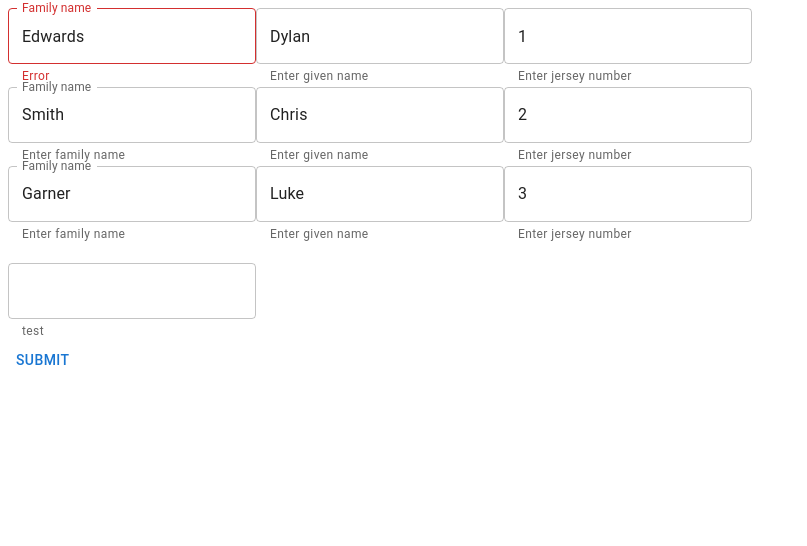
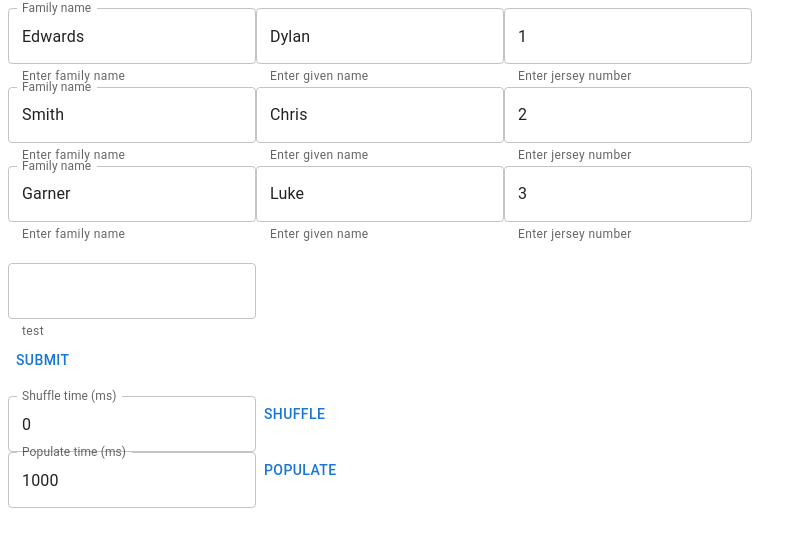
Before and after one commit to kaizhilam/form-react, a React (Create React App) app: page / in a window 1280 px wide. Shown: the top 546 px of the page, without its empty margins (0-807 px from the left). Built offline with nearby package versions, Linux system fonts and the light colour scheme.

Commit message:
Convert modified form data to useReducer

```diff
--- a/src/App.tsx
+++ b/src/App.tsx
@@ -1,7 +1,8 @@
-import React, { useState, useEffect } from "react";
+import React, { useState } from "react";
 import { Form, FormItem } from "./components";
 import { Regex } from "./utils/regex";
 import { Button, TextField } from "@mui/material";
+import { merge, set } from "lodash";
 
 function shuffle(array: any[]) {
   let currentIndex = array.length,
@@ -18,6 +19,8 @@ function shuffle(array: any[]) {
 }
 
 function App() {
+  const [shuffleTime, setShuffleTime] = useState<number>(0);
+  const [populateTime, setPopulateTime] = useState<number>(1000);
   const [data, setData] = useState({
     homeTeamPlayerData: [
       {
@@ -48,30 +51,24 @@ function App() {
     awayTeamPlayerData: [],
   });
 
-  // useEffect(() => {
-  //   const interval = setInterval(() => {
-  //     const newArr = shuffle(data.homeTeamPlayerData);
-  //     setData((prev) => ({ ...prev, homeTeamPlayerData: newArr }));
-  //   }, 3000);
-  //   return () => clearInterval(interval);
-  // }, []);
-
   const name = "homeTeamPlayerData";
 
   return (
     <div className="App">
       <Form
         data={data}
-        onSubmit={({ isValid, formData, modifiedFormData }) => {
+        onSubmit={({
+          isValid,
+          formData,
+          modifiedFormData,
+          clearModifiedFormData,
+        }) => {
           console.log(modifiedFormData);
+          console.log(formData);
           console.log("isValid: ", isValid);
-          const timer = () => {
-            setTimeout(() => {
-              const newArr = shuffle(data.homeTeamPlayerData);
-              setData((prev) => ({ ...prev, homeTeamPlayerData: newArr }));
-            }, 1000);
-          };
-          timer();
+          if (isValid) {
+            clearModifiedFormData();
+          }
         }}
       >
         {({ submit }) => (
@@ -94,8 +91,12 @@ function App() {
                     groupId={player.uid}
                     validations={[
                       {
-                        message: "Error",
+                        message: "Error Edwards",
                         expression: (data) => data === "Edwards",
+                      },
+                      {
+                        message: "ErrorAAA",
+                        expression: (data) => data === "aaa",
                       },
                     ]}
                   >
@@ -104,8 +105,12 @@ function App() {
                         <TextField
                           {...props}
                           onBlur={(e) => {
-                            setFormValue(`${name}.${index}.test`, 99, player.uid);
-                            setFieldValue(e.target.value)
+                            setFormValue(
+                              `${name}.${index}.test`,
+                              99,
+                              player.uid
+                            );
+                            setFieldValue(e.target.value);
                           }}
                         />
                       );
@@ -117,8 +122,20 @@ function App() {
                     helperText="Enter given name"
                     groupId={player.uid}
                   >
-                    {(props) => {
-                      return <TextField {...props} />;
+                    {(props, { setFormValue }) => {
+                      return (
+                        <TextField
+                          {...props}
+                          onBlur={(e) => {
+                            props.onBlur(e);
+                            setFormValue(
+                              `${name}.${index}.familyName`,
+                              "aaa",
+                              player.uid
+                            );
+                          }}
+                        />
+                      );
                     }}
                   </FormItem>
                   <FormItem
@@ -127,8 +144,20 @@ function App() {
                     helperText="Enter jersey number"
                     groupId={player.uid}
                   >
-                    {(props) => {
-                      return <TextField {...props} />;
+                    {(props, { setFormValue }) => {
+                      return (
+                        <TextField
+                          {...props}
+                          onBlur={(e) => {
+                            props.onBlur(e);
+                            setFormValue(
+                              `${name}.${index}.familyName`,
+                              "no error",
+                              player.uid
+                            );
+                          }}
+                        />
+                      );
                     }}
                   </FormItem>
                   <br />
@@ -150,6 +179,58 @@ function App() {
           </>
         )}
       </Form>
+      <br />
+      <TextField
+        label="Shuffle time (ms)"
+        onChange={(e) => {
+          const number = parseInt(e.target.value);
+          if (!Number.isNaN(number)) {
+            setShuffleTime(number);
+          }
+        }}
+        value={shuffleTime}
+      />
+      <Button
+        onClick={(e) => {
+          const timer = () => {
+            setTimeout(() => {
+              const newArr = shuffle(data.homeTeamPlayerData);
+              setData((prev) => ({ ...prev, homeTeamPlayerData: newArr }));
+              console.log("shuffled");
+            }, shuffleTime);
+          };
+          timer();
+        }}
+      >
+        Shuffle
+      </Button>
+      <br />
+      <TextField
+        label="Populate time (ms)"
+        onChange={(e) => {
+          const number = parseInt(e.target.value);
+          if (!Number.isNaN(number)) {
+            setPopulateTime(number);
+          }
+        }}
+        value={populateTime}
+      />
+      <Button
+        onClick={(e) => {
+          const timer = () => {
+            setTimeout(() => {
+              const toMerge = {};
+              set(toMerge, `${name}.${0}.familyName`, "test");
+              const newData = merge({}, data, toMerge);
+              setData(newData);
+              console.log("populated");
+            }, populateTime);
+          };
+          timer();
+        }}
+      >
+        Populate
+      </Button>
     </div>
   );
 }
--- a/src/components/Form/index.tsx
+++ b/src/components/Form/index.tsx
@@ -4,13 +4,11 @@ import React, {
   useRef,
   useMemo,
   useEffect,
+  useReducer,
 } from "react";
-import set from "lodash/set";
-import merge from "lodash/merge";
 import mergeWith from "lodash/mergeWith";
 import get from "lodash/get";
-import isEmpty from "lodash/isEmpty";
-import { mergeFunction } from "./utils";
+import { mergeFunction, reducerFunction } from "./utils";
 
 export type PrimitiveValue =
   | string
@@ -21,18 +19,19 @@ export type PrimitiveValue =
   | symbol
   | null;
 
-interface IKeyValuePair {
+export interface IKeyValuePair {
   [name: string]: PrimitiveValue;
 }
 
-interface IKeyValuePairString {
+export interface IKeyValuePairString {
   [key: string]: string;
 }
 
 interface IFormAction {
+  formData: IKeyValuePair;
+  isValid: boolean;
+  modifiedFormData: IKeyValuePair;
   submit: () => void;
-  isValid: boolean;
-  formData: IKeyValuePair;
 }
 
 interface IForm {
@@ -42,8 +41,8 @@ interface IForm {
     | ((formAction: IFormAction) => JSX.Element[]);
   data?: { [name: string]: any };
   onSubmit?: (props: {
+    formData: IKeyValuePair;
     isValid?: boolean;
-    formData: IKeyValuePair;
     modifiedFormData: IKeyValuePair;
     clearModifiedFormData: () => void;
   }) => void;
@@ -73,27 +72,30 @@ interface IFormContext {
   ) => string | undefined;
 }
 
+export enum ReducerAction {
+  CLEAR = "CLEAR",
+  SET = "SET",
+  SET_WITH_GROUP_ID = "SET_WITH_GROUP_ID",
+}
+
+interface IReducerPayload {
+  groupId?: string;
+  name: string;
+  value: PrimitiveValue;
+}
+
+export interface IReducerAction {
+  payload: IReducerPayload;
+  type: ReducerAction;
+}
+
 export const FormContext = createContext<IFormContext>({} as IFormContext);
 
 export function Form(props: IForm) {
   const { arrayMergeKeys, children, data = undefined, onSubmit } = props;
-
-  const [modifiedFormData, setModifiedFormData] = useState<IKeyValuePair>({});
-  const formData = useMemo(
-    () => mergeWith({}, data, modifiedFormData, mergeFunction(arrayMergeKeys)),
-    [modifiedFormData, data]
-  );
   // useEffect(() => {
   //   console.log("streamData", data);
   // }, [data]);
-
-  // useEffect(() => {
-  //   console.log("modifiedFormData", modifiedFormData);
-  // }, [modifiedFormData]);
-
-  // useEffect(() => {
-  //   console.log("formData", formData);
-  // }, [formData]);
 
   const [formValidations, setFormValidations] = useState<{
     [key: string]: IFormValidation[];
@@ -114,19 +116,30 @@ export function Form(props: IForm) {
 
   const [isValid, setIsValid] = useState<boolean>(false);
 
+  const [modifiedFormData, dispatch] = useReducer(
+    reducerFunction(data, groupIds),
+    {}
+  );
+
+  const formData = useMemo(() => {
+    return mergeWith({}, data, modifiedFormData, mergeFunction(arrayMergeKeys));
+  }, [modifiedFormData, data]);
+
+  // useEffect(() => {
+  //   console.log("formData", formData);
+  // }, [formData]);
+
   useEffect(() => {
     let isFormValid = true;
     Object.keys(formValidations).forEach((name) => {
       const fieldData = get(formData, name);
-      if (!isEmpty(fieldData)) {
-        const validationMessage = triggerFieldValidation(name, fieldData);
-        if (!!validationMessage) {
-          isFormValid = false;
-        }
+      const validationMessage = triggerFieldValidation(name, fieldData);
+      if (validationMessage) {
+        isFormValid = false;
       }
     });
     setIsValid(isFormValid);
-  }, [formData, formValidations]);
+  }, [formData]);
 
   const formRef = useRef(null);
 
@@ -151,29 +164,15 @@ export function Form(props: IForm) {
     value: PrimitiveValue,
     groupId?: string
   ) => {
-    setModifiedFormData((prev) => {
-      const internalGroupId = groupId ?? groupIds[name];
-      if (internalGroupId !== undefined) {
-        const fieldWithSameGroupIdList = Object.keys(groupIds).filter(
-          (key) => groupIds[key] === internalGroupId
-        );
-        let toMerge = {};
-        fieldWithSameGroupIdList.forEach((val) => {
-          if (name === val) {
-            toMerge = set(toMerge, name, value);
-          } else {
-            toMerge = set(toMerge, val, get(prev, val) ?? get(formData, val));
-          }
-        });
-        if (groupId && name) {
-          toMerge = set(toMerge, name, value);
-        }
-        return merge({}, prev, toMerge);
-      } else {
-        const toMerge = set({}, name, value);
-        return merge({}, prev, toMerge);
-      }
-    });
+    const internalGroupId = groupId ?? groupIds[name];
+    if (!!internalGroupId) {
+      dispatch({
+        type: ReducerAction.SET_WITH_GROUP_ID,
+        payload: { groupId: internalGroupId, name, value },
+      });
+    } else {
+      dispatch({ type: ReducerAction.SET, payload: { name, value } });
+    }
   };
 
   const setFormValidation = (
@@ -213,7 +212,7 @@ export function Form(props: IForm) {
   };
 
   const clearModifiedFormData = () => {
-    setModifiedFormData({});
+    dispatch({ type: ReducerAction.CLEAR, payload: { name: "", value: "" } });
   };
 
   const submit = () => {
@@ -255,7 +254,7 @@ export function Form(props: IForm) {
       }}
     >
       <form ref={formRef} onSubmit={handleSubmit}>
-        {children({ submit, formData, isValid })}
+        {children({ submit, formData, isValid, modifiedFormData })}
       </form>
     </FormContext.Provider>
   );
--- a/src/components/Form/utils.ts
+++ b/src/components/Form/utils.ts
@@ -1,5 +1,14 @@
 import mergeWith from "lodash/mergeWith";
 import isArray from "lodash/isArray";
+import get from "lodash/get";
+import merge from "lodash/merge";
+import set from "lodash/set";
+import {
+  IKeyValuePair,
+  IKeyValuePairString,
+  IReducerAction,
+  ReducerAction,
+} from ".";
 
 export const mergeFunction = (arrayMergeKeys = ["uid"]) => {
   return (objValue: any, srcValue: any, key: string, obj: {}, src: {}) => {
@@ -33,3 +42,31 @@ export const mergeFunction = (arrayMergeKeys = ["uid"]) => {
     return srcValue;
   };
 };
+
+export const reducerFunction = (
+  data: IKeyValuePair | undefined = {},
+  groupIds: IKeyValuePairString
+) => {
+  return (state: IKeyValuePair, action: IReducerAction) => {
+    const { type, payload } = action;
+    const { name, value, groupId } = payload;
+    let toMerge = {};
+    switch (type) {
+      case ReducerAction.SET:
+        set(toMerge, name, value);
+        return merge({}, state, toMerge);
+      case ReducerAction.SET_WITH_GROUP_ID:
+        Object.keys(groupIds).forEach((key) => {
+          if (groupIds[key] === groupId && key !== name) {
+            set(toMerge, key, get(state, key) ?? get(data, key));
+          }
+        });
+        set(toMerge, name, value);
+        return merge({}, state, toMerge);
+      case ReducerAction.CLEAR:
+        return {};
+      default:
+        return state;
+    }
+  };
+};
--- a/src/components/FormItem/index.tsx
+++ b/src/components/FormItem/index.tsx
@@ -1,7 +1,6 @@
 import React, { useState, useContext, useEffect } from "react";
 import { FormContext, IFormValidation, PrimitiveValue } from "../Form";
 import get from "lodash/get";
-import isEmpty from "lodash/isEmpty";
 
 interface IRestProps {
   disabled: boolean;
@@ -92,26 +91,25 @@ export function FormItem(props: IFormItem) {
 
   const useEffectDependency = get(formData, name);
   useEffect(() => {
-    if (useEffectDependency !== formItemValue && !focused) {
+    if (useEffectDependency !== formItemValue) {
       useEffectDependency && setFormItemValue(useEffectDependency);
     }
-    triggerFieldValidation(name, formItemValue);
   }, [useEffectDependency]);
 
   const setFieldValue = (value: PrimitiveValue) => {
     setFormItemValue(value);
-    const validationMessage = triggerFieldValidation(name, value);
-    if (!validationMessage || isEmpty(value)) {
-      setFormValue(name, value);
-    }
+    setFormValue(name, value);
   };
 
   const formItemOnBlur = (
     event: React.FocusEvent<HTMLInputElement | HTMLTextAreaElement | Element>
   ) => {
+    const { target } = event;
+    if (target) {
+      setFieldValue((target as HTMLInputElement).value);
+      triggerFieldValidation(name, (target as HTMLInputElement).value);
+    }
     setFocused(false);
-    const { target } = event;
-    if (target) setFieldValue((target as HTMLInputElement).value);
     onBlur?.(event);
   };
 
@@ -125,6 +123,20 @@ export function FormItem(props: IFormItem) {
   ) => {
     setFocused(true);
     onFocus?.(event);
+  };
+
+  const formItemSetFormValue = (
+    name: string,
+    value: PrimitiveValue,
+    groupId?: string
+  ) => {
+    setFormValue(name, value, groupId);
+    triggerFieldValidation(name, value);
+  };
+
+  const formItemSetFieldValue = (value: PrimitiveValue) => {
+    setFieldValue(value);
+    triggerFieldValidation(name, value);
   };
 
   const errorMessage = getFieldError(name) ?? undefined;
@@ -148,8 +160,8 @@ export function FormItem(props: IFormItem) {
     },
     {
       getFieldValue,
-      setFieldValue,
-      setFormValue,
+      setFieldValue: formItemSetFieldValue,
+      setFormValue: formItemSetFormValue,
     }
   );
 }
```
Also changed, not shown: 1 other file (tests, documents, lock files or other folders).
